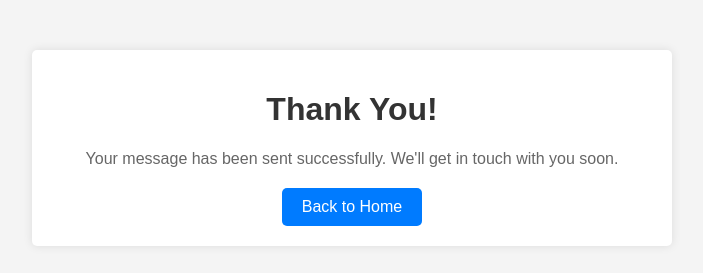
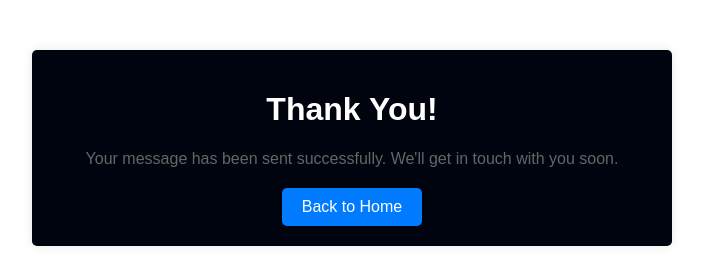
Before and after one commit to CodeGallantX/Yomei-BankApp, a Django app: template InfinityFinance/templates/InfinityFinance/thank_you.html in a window 1280 px wide. Shown: the top 273 px of the page, without its empty margins (288-991 px from the left). Run offline with Django 3.2, Linux system fonts and the light colour scheme; the template is opened without the code that fills it, so the values that code supplies are empty.

Commit message:
Update thank you page styling.

```diff
--- a/InfinityFinance/templates/InfinityFinance/thank_you.html
+++ b/InfinityFinance/templates/InfinityFinance/thank_you.html
@@ -7,21 +7,21 @@
     <style>
         body {
             font-family: Arial, sans-serif;
-            background-color: #f4f4f4;
+            background-color: #fff;
             margin: 0;
             padding: 0;
         }
         .container {
             max-width: 600px;
             margin: 50px auto;
-            background-color: #fff;
+            background-color: #00040f;
             padding: 20px;
             border-radius: 5px;
             box-shadow: 0 0 10px rgba(0, 0, 0, 0.1);
             text-align: center;
         }
         h1 {
-            color: #333;
+            color: #fff;
         }
         p {
             color: #666;
@@ -47,5 +47,9 @@
         <p>Your message has been sent successfully. We'll get in touch with you soon.</p>
         <a href="{% url '/' %}" class="btn">Back to Home</a>
     </div>
+
+    <div>
+        <img src="https://ik.imagekit.io/mshcgnjju/Sent%20Message-amico.png?updatedAt=1710203843981" alt="">
+    </div>
 </body>
 </html>
```
